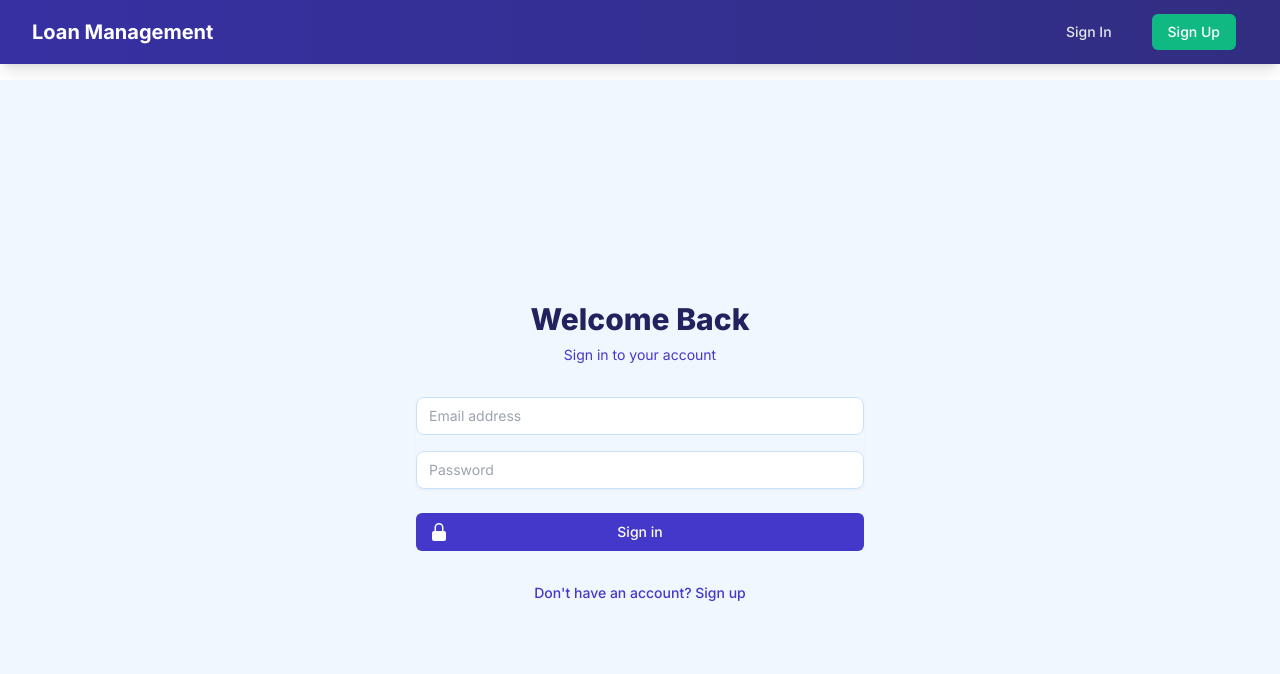
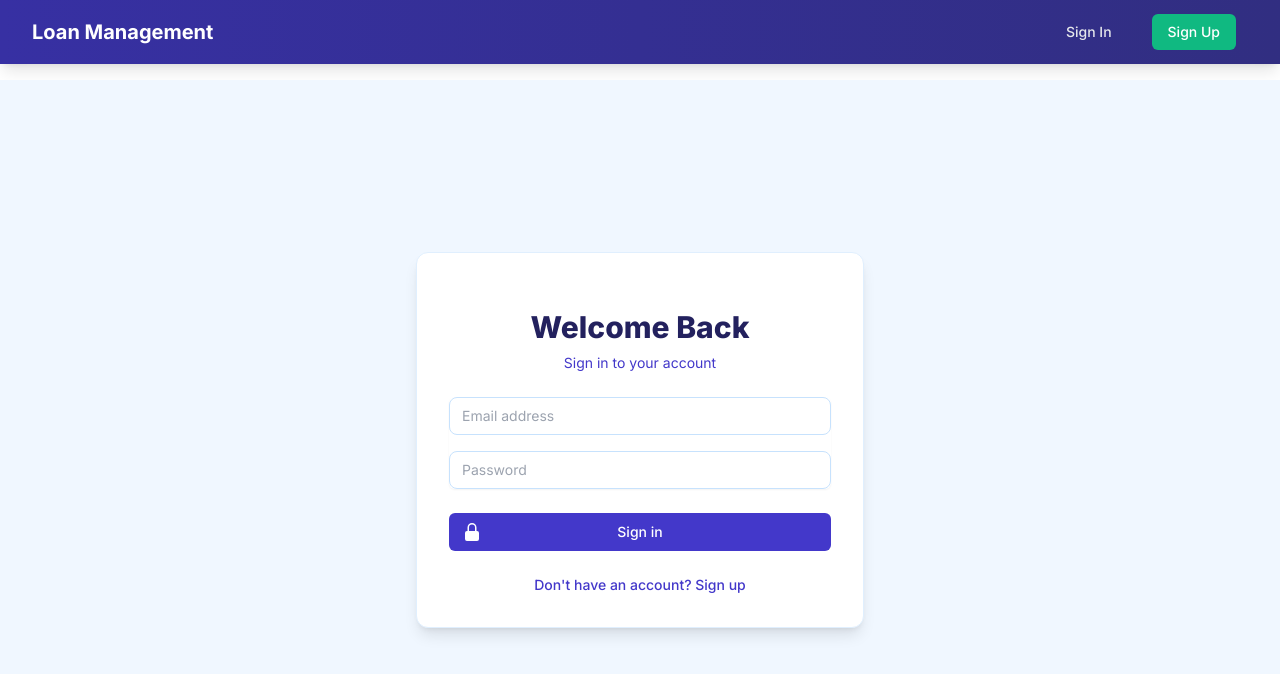
Before and after one commit to akadeepesh/LoanManagement, a Next.js app: page /auth/signin in a window 1280 px wide. Shown: the top 674 px of the page. Built offline with nearby package versions, Linux system fonts and the light colour scheme; no server answers.

Commit message:
feat(#7): redesign sign in page

```diff
--- a/src/app/auth/signin/page.tsx
+++ b/src/app/auth/signin/page.tsx
@@ -32,8 +32,8 @@ export default function SignIn() {
   };
 
   return (
-    <div className="flex min-h-[calc(100vh-5rem)] items-center justify-center bg-primary-50 py-12 px-4 sm:px-6 lg:px-8">
-      <div className="w-full max-w-md space-y-8">
+    <div className="flex min-h-[calc(100vh-5rem)] items-center justify-center bg-primary-50 py-10 px-4 sm:px-6 lg:px-8">
+      <div className="w-full max-w-md space-y-6 bg-white rounded-xl shadow-lg border border-primary-100 p-6 sm:p-8">
         <div>
           <h2 className="mt-6 text-center text-3xl font-extrabold text-primary-900">
             Welcome Back
```
